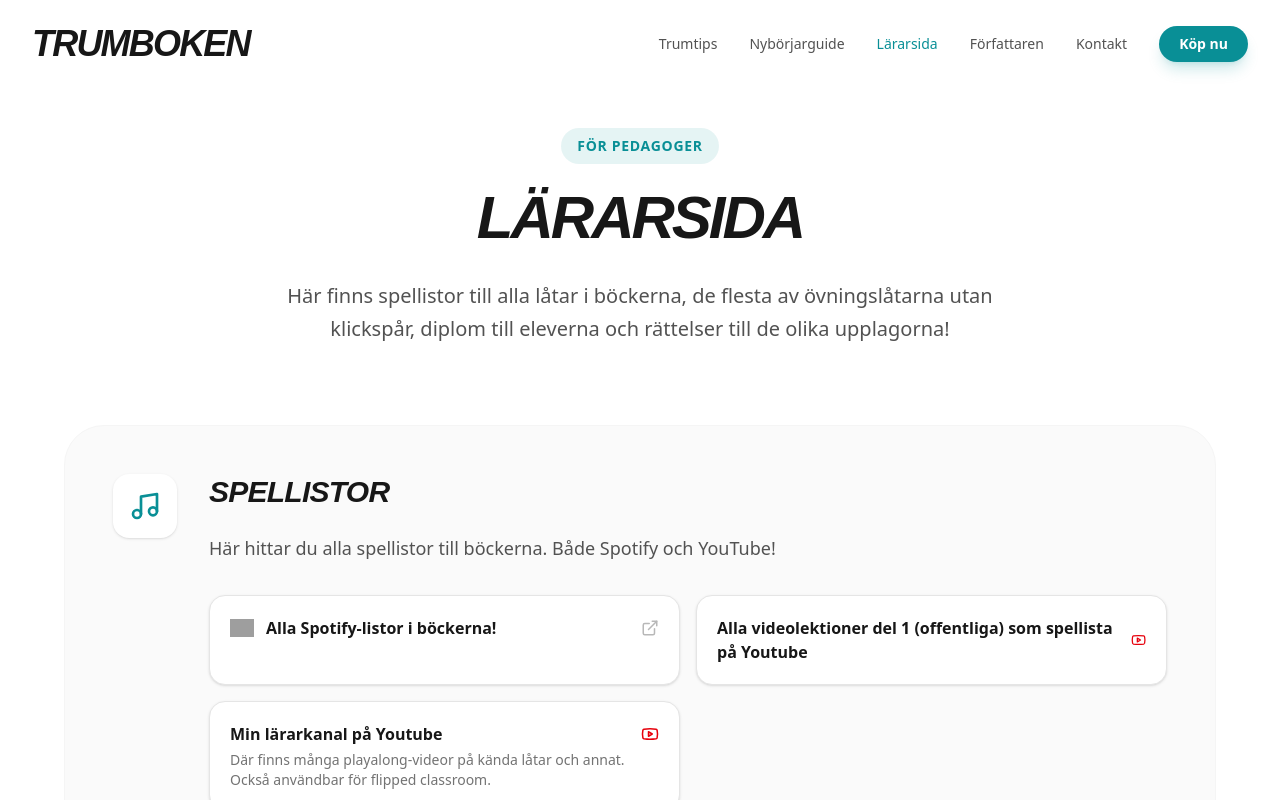
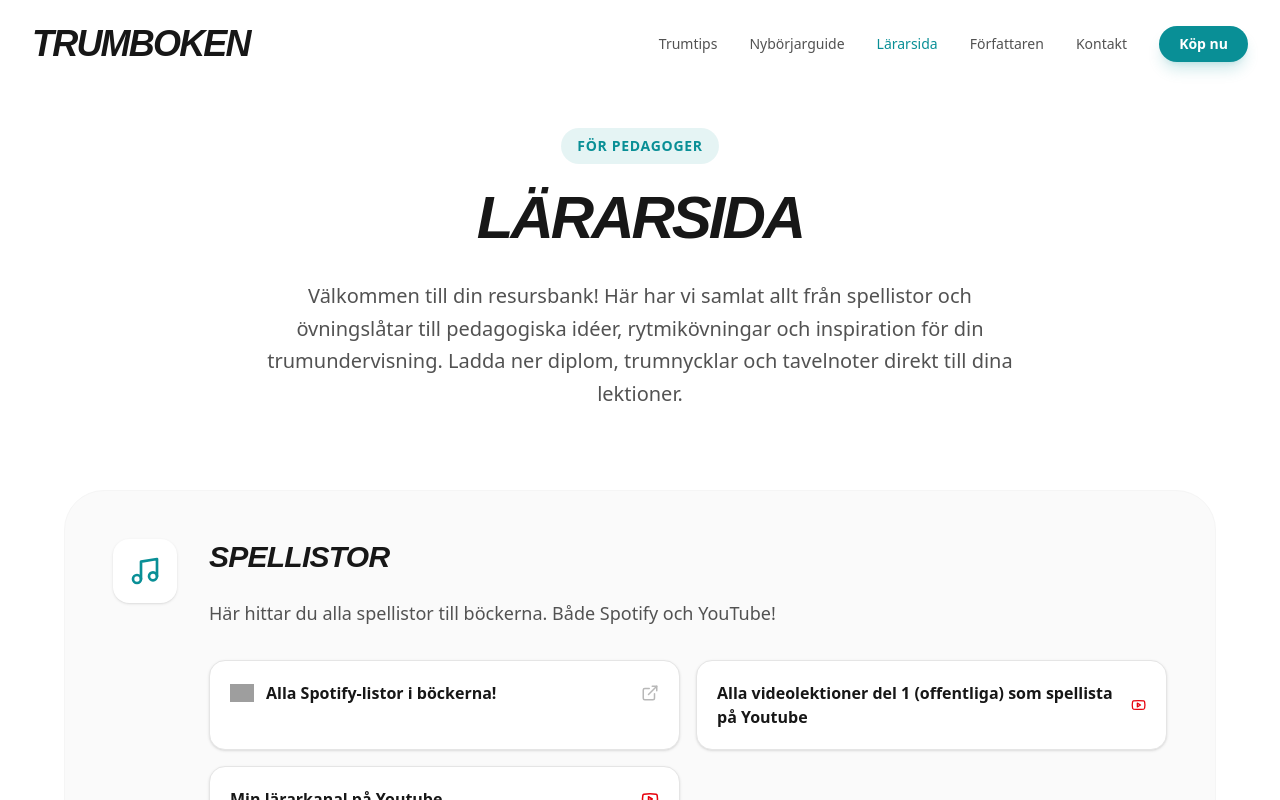
Before and after one commit to trumlund/trumboken, a React (Vite) app: page /lararsida in a window 1280 px wide. Shown: the top 800 px of the page. Built offline with nearby package versions, Linux system fonts and the light colour scheme; grey boxes are pictures that could not be loaded.

Commit message:
feat: Enhance Lärarsida with new resources
Adds a "Trumnyckel" resource with a download link and an image.
Expands the introductory text to better describe the available resources for teachers, including playlists, practice songs, diplomas, drum keys, and sheet music.

```diff
--- a/src/pages/Lararsida.tsx
+++ b/src/pages/Lararsida.tsx
@@ -113,6 +113,7 @@ export default function Lararsida() {
       title: "TRUMNYCKEL",
       description: "En trumnyckel i A3 att ladda ner. Skriv ut och sätt upp på väggen!",
       icon: Layout,
+      image: "https://trumboken.se/wp-content/uploads/2020/04/Trumsetet_som_noter_A3.jpg",
       items: [
         { name: "Ladda ner Trumnyckel (A3)", url: "https://trumboken.se/wp-content/uploads/2022/10/Trumnyckel-A3.pdf" }
       ]
@@ -220,7 +221,9 @@ export default function Lararsida() {
             Lärarsida
           </h1>
           <p className="text-xl text-neutral-600 leading-relaxed max-w-3xl mx-auto font-medium">
-            Här finns spellistor till alla låtar i böckerna, de flesta av övningslåtarna utan klickspår, diplom till eleverna och rättelser till de olika upplagorna!
+            Välkommen till din resursbank! Här har vi samlat allt från spellistor och övningslåtar till
+            pedagogiska idéer, rytmikövningar och inspiration för din trumundervisning.
+            Ladda ner diplom, trumnycklar och tavelnoter direkt till dina lektioner.
           </p>
         </header>
 
```
